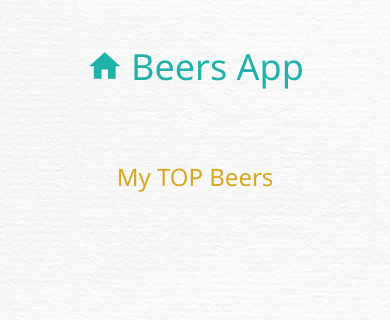
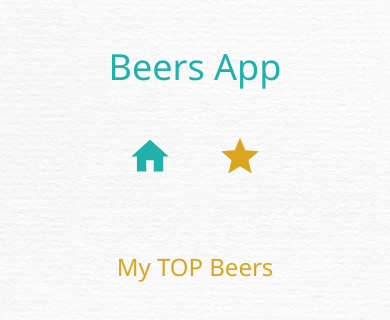
Before and after one commit to jcasto86/beers-api, an Angular app: page /my-top-beers in a window 390 px wide. Shown: the top 320 px of the page. Built offline with nearby package versions, Linux system fonts and the light colour scheme.

Commit message:
all the functionallity finished!

```diff
--- a/src/app/app.component.html
+++ b/src/app/app.component.html
@@ -1,10 +1,18 @@
 <section class="app-root">
-  <div class="app-root__title" routerLink="/">
-    <i class="title-icon material-icons">home</i>
+  <div class="app-root__title">
     <h1>{{ appTitle | titlecase }}</h1>
+    <div class="app-root__icons">
+      <i class="title-icon home material-icons" routerLink="/">home</i>
+      <i routerLink="/my-top-beers" class="title-icon star material-icons"
+        >star</i
+      >
+    </div>
   </div>
 
-  <a routerLink="/"><i class="header-icon material-icons">home</i></a>
+  <a routerLink="/"><i class="header-icon home material-icons">home</i></a>
+  <a routerLink="/my-top-beers"
+    ><i class="header-icon star material-icons">star</i></a
+  >
   <div class="app-root__header">
     {{ appTitle | titlecase }}
   </div>
--- a/src/app/app.component.scss
+++ b/src/app/app.component.scss
@@ -9,20 +9,26 @@
   gap: 1rem;
 
   &__title {
-    display: flex;
-    gap: 0.5rem;
-    align-items: center;
-    justify-content: center;
+    display: grid;
+    justify-items: center;
     color: $primary-color;
     font-size: 2.25rem;
     cursor: pointer;
     margin-top: 2rem;
+    gap: 2rem;
 
     .title-icon {
-      margin: 10px 0;
-      height: 100%;
-      font-size: 2.5rem;
+      font-size: 3rem;
+
+      &.star {
+        color: $favourite-beer-star;
+      }
     }
+  }
+
+  &__icons {
+    display: flex;
+    gap: 3rem;
   }
 
   .header-icon {
@@ -67,10 +73,19 @@ p {
       display: block;
       z-index: 2;
       position: fixed;
-      color: white;
-      left: 1rem;
+
       top: 0.675rem;
       cursor: pointer;
+
+      &.home {
+        color: white;
+        left: 1rem;
+      }
+
+      &.star {
+        left: 5rem;
+        color: $favourite-beer-star;
+      }
     }
 
     &__beers {
--- a/src/app/beer-plp/beer-plp.component.scss
+++ b/src/app/beer-plp/beer-plp.component.scss
@@ -50,7 +50,7 @@ p {
 
 @media (min-width: map-get($grid-breakpoints, lg)) {
   .homepage {
-    margin: 7rem 0;
+    margin: 6rem 0;
 
     &__title {
       font-size: 3rem;
@@ -64,7 +64,6 @@ p {
 
 @media (min-width: map-get($grid-breakpoints, xxl)) {
   .homepage {
-    margin: 7rem 0;
     gap: 3.75rem;
   }
 }
--- a/src/app/beer-plp/beers-favourites/beer-favourite-item/beer-favourite-item.component.html
+++ b/src/app/beer-plp/beers-favourites/beer-favourite-item/beer-favourite-item.component.html
@@ -1,11 +1,11 @@
 <ng-container *ngIf="beer">
   <div class="favourite-items__container">
     <div class="favourite-items__image">
-      <img src="{{ beer.image_url }}" alt="" />
+      <img src="{{ beer.image_url }}" alt="{{ beer.name }}" />
     </div>
 
-    <h4 class="favourite-items__name">
+    <div class="favourite-items__name">
       {{ beer.name }}
-    </h4>
+    </div>
   </div>
 </ng-container>
--- a/src/app/beer-plp/beers-favourites/beer-favourite-item/beer-favourite-item.component.scss
+++ b/src/app/beer-plp/beers-favourites/beer-favourite-item/beer-favourite-item.component.scss
@@ -1,16 +1,28 @@
+@import "./../../../../assets/scss/utils/variables";
+@import "./../../../../assets/scss/utils/breakpoints";
+
 .favourite-items__container {
-  border: 2px outset goldenrod;
-  background-color: rgba(218, 165, 32, 0.246);
+  border: 2px outset $favourite-beer-star;
+  background-color: $favourite-beer-star-background;
   height: 15rem;
   width: 15rem;
   border-radius: 50%;
-
   display: flex;
   flex-direction: column;
   justify-content: center;
   align-items: center;
+  gap: 1rem;
 
-  img {
+  .favourite-items__image img {
     max-height: 7.5rem;
   }
+
+  .favourite-items__name {
+    max-width: 9rem;
+    max-height: 2rem;
+    overflow: hidden;
+    display: -webkit-box;
+    -webkit-line-clamp: 1;
+    -webkit-box-orient: vertical;
+  }
 }
--- a/src/app/beer-plp/beers-favourites/beers-favourites.component.html
+++ b/src/app/beer-plp/beers-favourites/beers-favourites.component.html
@@ -1,6 +1,8 @@
 <div class="app-beers-favourites">
   <h3 class="app-beers-favourites__title">My TOP Beers</h3>
-  <div *ngFor="let id of favouriteBeersIds">
-    <app-beer-favourite-item [beerId]="id"></app-beer-favourite-item>
+  <div class="app-beers-favourites__list-of-beers">
+    <div *ngFor="let id of favouriteBeersIds">
+      <app-beer-favourite-item [beerId]="id"></app-beer-favourite-item>
+    </div>
   </div>
 </div>
--- a/src/app/beer-plp/beers-favourites/beers-favourites.component.scss
+++ b/src/app/beer-plp/beers-favourites/beers-favourites.component.scss
@@ -2,7 +2,34 @@
 @import "./../../../assets/scss/utils/breakpoints";
 
 .app-beers-favourites {
+  place-items: center;
+  display: grid;
+  grid-gap: 3.5rem;
+  margin-bottom: 4rem;
+
   &__title {
     color: $favourite-beer-star;
   }
+
+  &__list-of-beers {
+    display: flex;
+    flex-direction: column;
+    justify-items: center;
+    justify-content: center;
+    align-items: center;
+    gap: 2rem;
+  }
 }
+
+@media (min-width: map-get($grid-breakpoints, md)) {
+  .app-beers-favourites {
+    margin: 5rem 4rem 8rem;
+
+    &__list-of-beers {
+      display: flex;
+      flex-direction: row;
+      flex-wrap: wrap;
+      gap: 4rem;
+    }
+  }
+}
--- a/src/assets/scss/utils/_variables.scss
+++ b/src/assets/scss/utils/_variables.scss
@@ -15,3 +15,4 @@ $primary-translucent-background: rgba($primary-color, 0.15);
 //Favourite Beers Stars
 $favourite-beer-star: goldenrod;
 $no-favourite-beer-star: rgb(159, 159, 159);
+$favourite-beer-star-background: rgba(218, 165, 32, 0.246);
```
